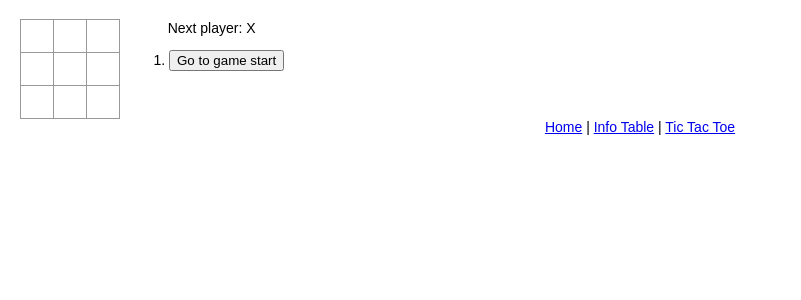
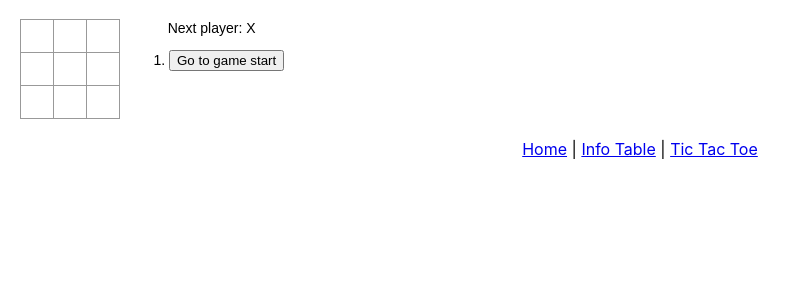
Before and after one commit to Sxy623/Homepage, a React (Create React App) app: page /tic-tac-toe in a window 1280 px wide. Shown: the top 300 px of the page, without its empty margins (0-801 px from the left). Built offline with nearby package versions, Linux system fonts and the light colour scheme.

Commit message:
Update CSS

```diff
--- a/src/Game.css
+++ b/src/Game.css
@@ -1,8 +1,3 @@
-body {
-  font: 14px "Century Gothic", Futura, sans-serif;
-  margin: 20px;
-}
-
 ol, ul {
   padding-left: 30px;
 }
@@ -41,6 +36,8 @@ ol, ul {
 }
 
 .game {
+  font: 14px "Century Gothic", Futura, sans-serif;
+  margin: 20px;
   display: flex;
   flex-direction: row;
 }
```
